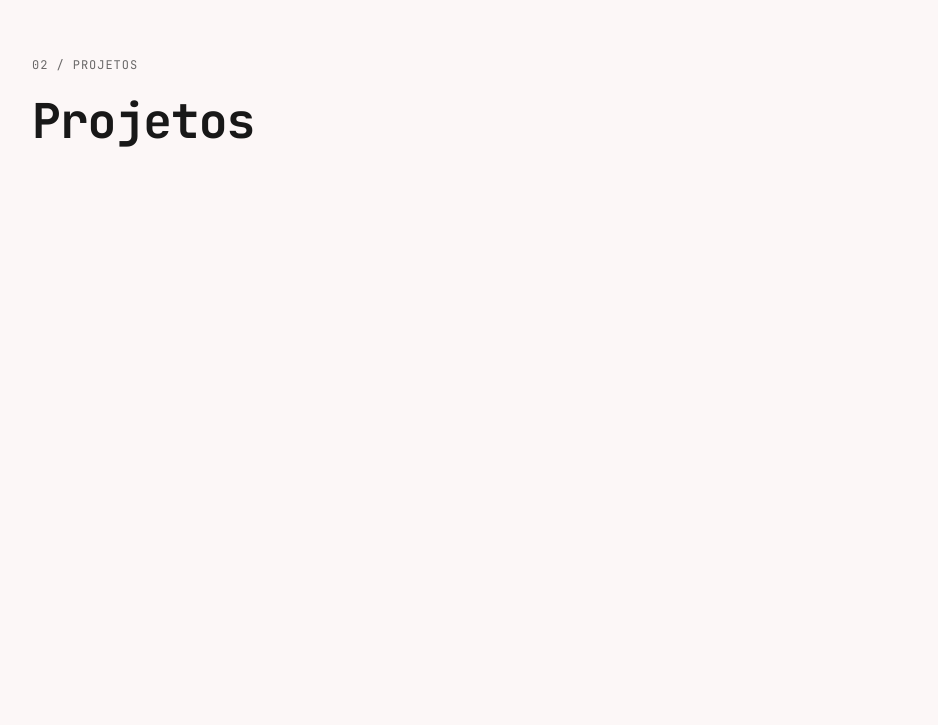
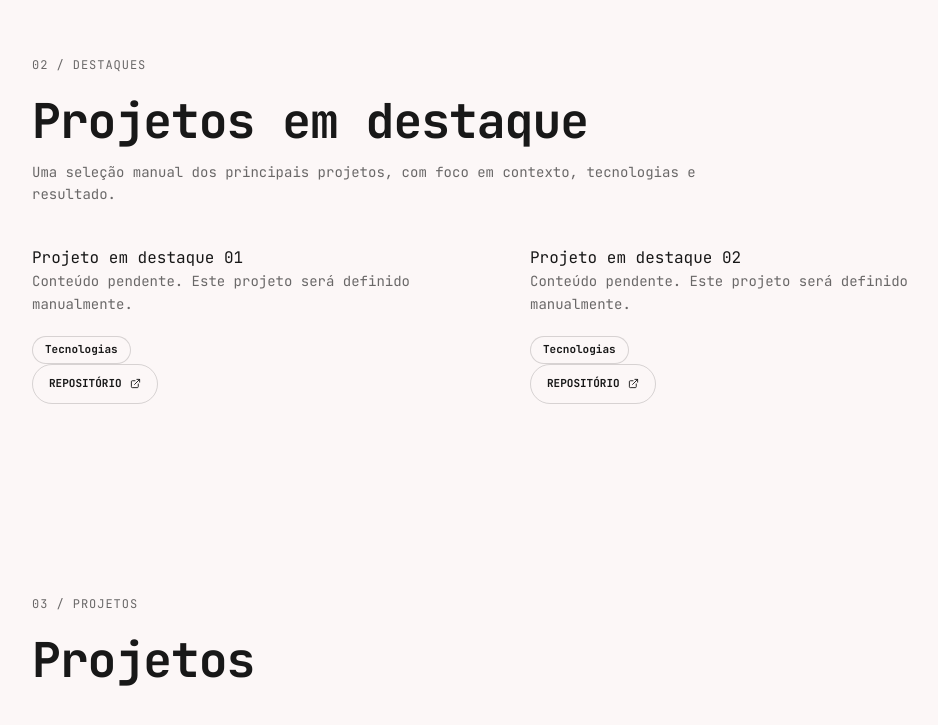
Before and after one commit to palhetabraian/Portfolio-Braian, a React (Vite) app: page / in a window 1280 px wide. Shown: the part 925-1650 px from the top of the page, without its empty margins (120-1058 px from the left). Built offline with nearby package versions, Linux system fonts and the light colour scheme.

Commit message:
feat: cria seção de projetos em destaque

```diff
--- a/src/App.tsx
+++ b/src/App.tsx
@@ -1,6 +1,7 @@
+import { FeaturedProjects } from '@/components/FeaturedProjects/FeaturedProjects';
+import { Header } from '@/components/Header/Header';
+import { Hero } from '@/components/Hero/Hero';
 import { PreviewComponents } from '@/pages/PreviewComponents';
-import { Header } from './components/Header/Header';
-import { Hero } from './components/Hero/Hero';
 
 export default function App() {
   if (window.location.pathname === '/components') {
@@ -13,12 +14,14 @@ export default function App() {
 
       <Hero />
 
+      <FeaturedProjects />
+
       <section
         className="mx-auto min-h-screen w-full max-w-5xl px-6 py-24"
         id="projetos"
       >
         <p className="mb-6 text-xs uppercase tracking-[0.08em] text-muted">
-          02 / Projetos
+          03 / Projetos
         </p>
 
         <h2 className="text-4xl font-bold tracking-[-1px] md:text-5xl">
--- /dev/null
+++ b/src/components/FeaturedProjects/FeaturedProjects.tsx
@@ -0,0 +1,38 @@
+import { ProjectCard } from '@/components/ProjectCard/ProjectCard';
+import { featuredProjects } from '@/data/portfolio';
+
+export function FeaturedProjects() {
+  return (
+    <section className="mx-auto w-full max-w-5xl px-6 py-24" id="destaques">
+      <p className="mb-6 text-xs uppercase tracking-[0.08em] text-muted">
+        02 / Destaques
+      </p>
+
+      <div className="mb-10 flex flex-col gap-4 md:flex-row md:items-end md:justify-between">
+        <div>
+          <h2 className="text-4xl font-bold tracking-[-1px] md:text-5xl">
+            Projetos em destaque
+          </h2>
+
+          <p className="mt-4 max-w-2xl text-sm leading-relaxed text-muted">
+            Uma seleção manual dos principais projetos, com foco em contexto,
+            tecnologias e resultado.
+          </p>
+        </div>
+      </div>
+
+      <div className="grid gap-5 md:grid-cols-2">
+        {featuredProjects.map((project) => (
+          <ProjectCard
+            description={project.description}
+            demoUrl={project.demoUrl}
+            key={project.title}
+            repositoryUrl={project.repositoryUrl}
+            technologies={project.technologies}
+            title={project.title}
+          />
+        ))}
+      </div>
+    </section>
+  );
+}
--- a/src/pages/PreviewComponents.tsx
+++ b/src/pages/PreviewComponents.tsx
@@ -6,6 +6,7 @@ import { socialLinks, stackItems } from '@/data/portfolio';
 import { ThemeToggle } from '@/components/ThemeToggle/ThemeToggle';
 import { Header } from '@/components/Header/Header';
 import { Hero } from '@/components/Hero/Hero';
+import { FeaturedProjects } from '@/components/FeaturedProjects/FeaturedProjects';
 
 export function PreviewComponents() {
   return (
@@ -122,6 +123,20 @@ export function PreviewComponents() {
 
               <div className="overflow-hidden rounded-2xl border border-border bg-bg">
                 <Hero />
+
+                <section className="border-t border-border pt-8">
+                  <p className="mb-3 text-xs uppercase tracking-[0.08em] text-muted">
+                    Componente
+                  </p>
+
+                  <h2 className="mb-6 text-2xl font-bold tracking-[-1px]">
+                    Projetos em destaque
+                  </h2>
+
+                  <div className="overflow-hidden rounded-2xl border border-border bg-bg">
+                    <FeaturedProjects />
+                  </div>
+                </section>
               </div>
             </section>
           </div>
```
